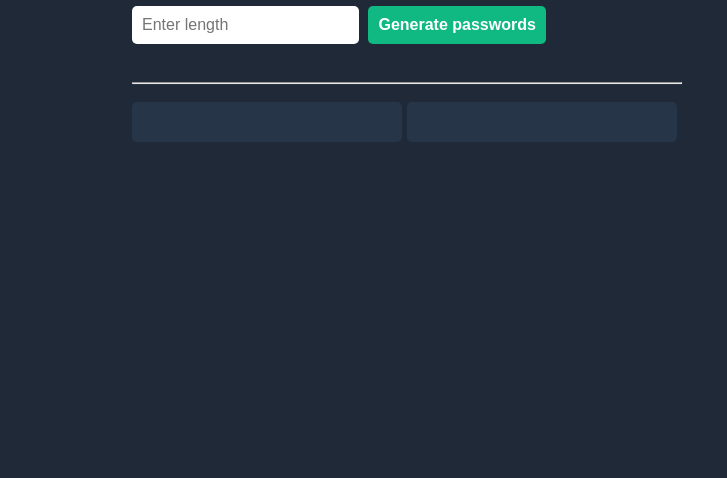
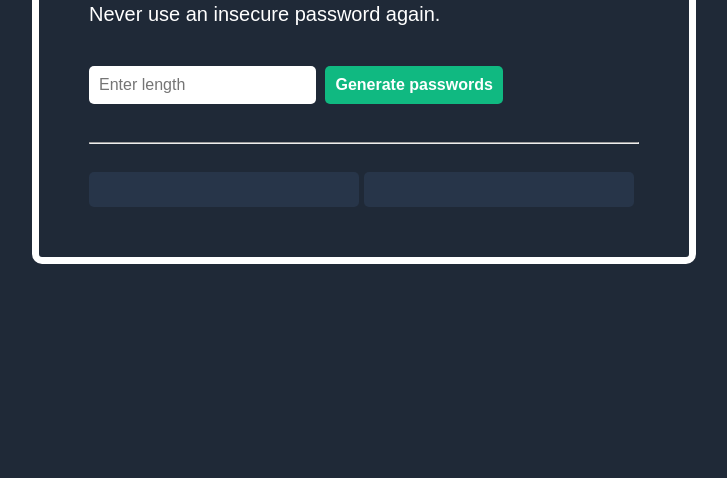
Before and after one commit to BalasubramanyamDB/password_generator, a plain HTML site: page index.html in a window 1280 px wide. Shown: the part 322-800 px from the top of the page, without its empty margins (426-1153 px from the left). Drawn offline with Linux system fonts and the light colour scheme.

Commit message:
align password

```diff
--- a/index.html
+++ b/index.html
@@ -20,8 +20,8 @@
         <div class="field">
             <!-- <p id="password-spOne"></p>
             <p id="password-spTwo"></p> -->
-            <div class="box-1" id="password-spOne"><p ></p></div>
-            <div class="box-1" id ="password-spTwo"><p ></p></div>
+            <div class="box-1" id="password-spOne"></div>
+            <div class="box-1" id ="password-spTwo"></div>
         </div>
 
     </div>
--- a/style.css
+++ b/style.css
@@ -3,10 +3,14 @@ body{
     font-family: sans-serif;
 }
 .container{
+    position: relative;
     max-width: 550px;
     max-height: 550px;
-    transform: translate(100%,40%);
-
+    border: 7px solid white;
+    padding:40px 50px 50px 50px;
+    border-radius: 10px;
+    left: 450px;
+    top: 130px;
 }
 .top h1{
     font-weight:bold;
@@ -56,16 +60,17 @@ body{
 }
 .box-1{
     width:50%;
-    height: 30px;
-    padding: 20px;
+    height: 15px;
+    padding: 10px;
     background-color: #273549;
-    box-sizing: border-box;
-    margin: 10px 5px 0 0;
+    /* box-sizing: border-box; */
+    margin: 20px 5px 0 0;
     text-align: center;
     border-radius: 5px;
     font-size:16px;
     font-weight: 600;
     color: #10B981;
+
 }
 input[type=number]::-webkit-inner-spin-button,
 input[type=number]::-webkit-outer-spin-button {
```
